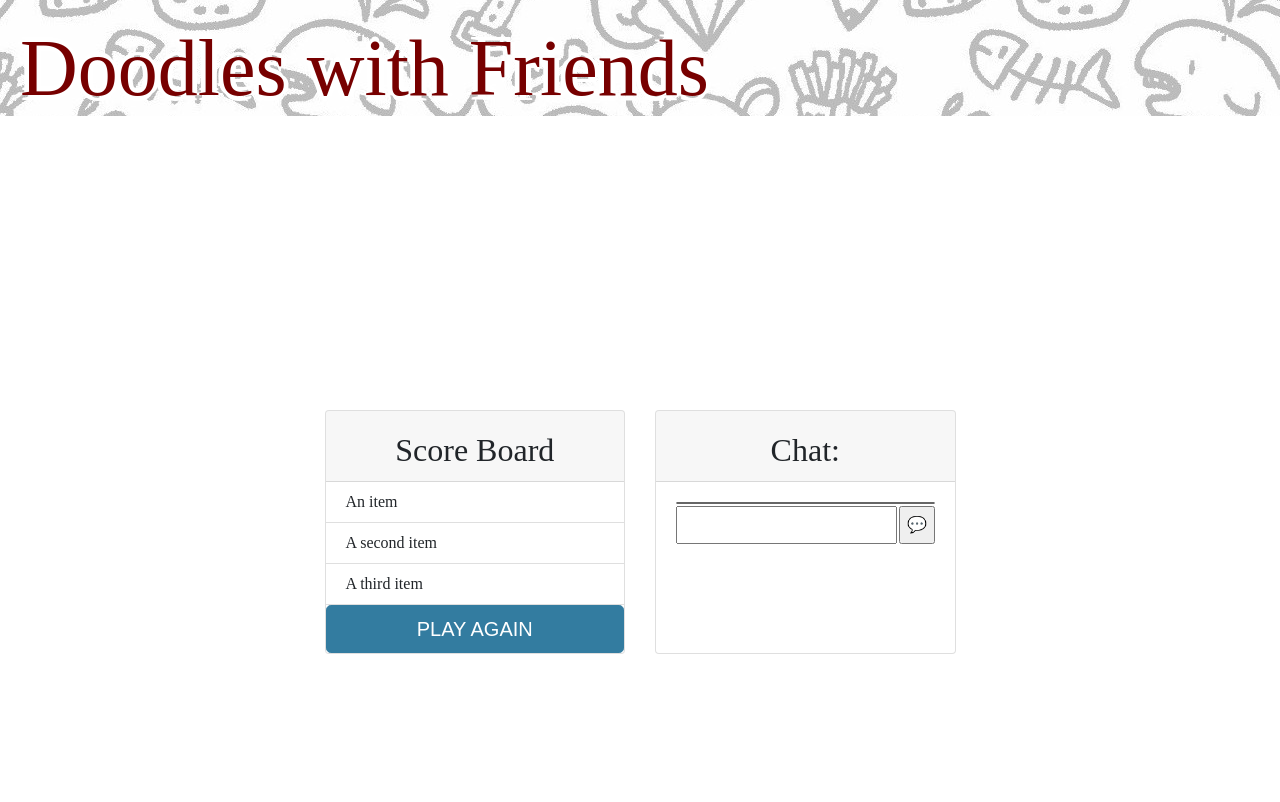
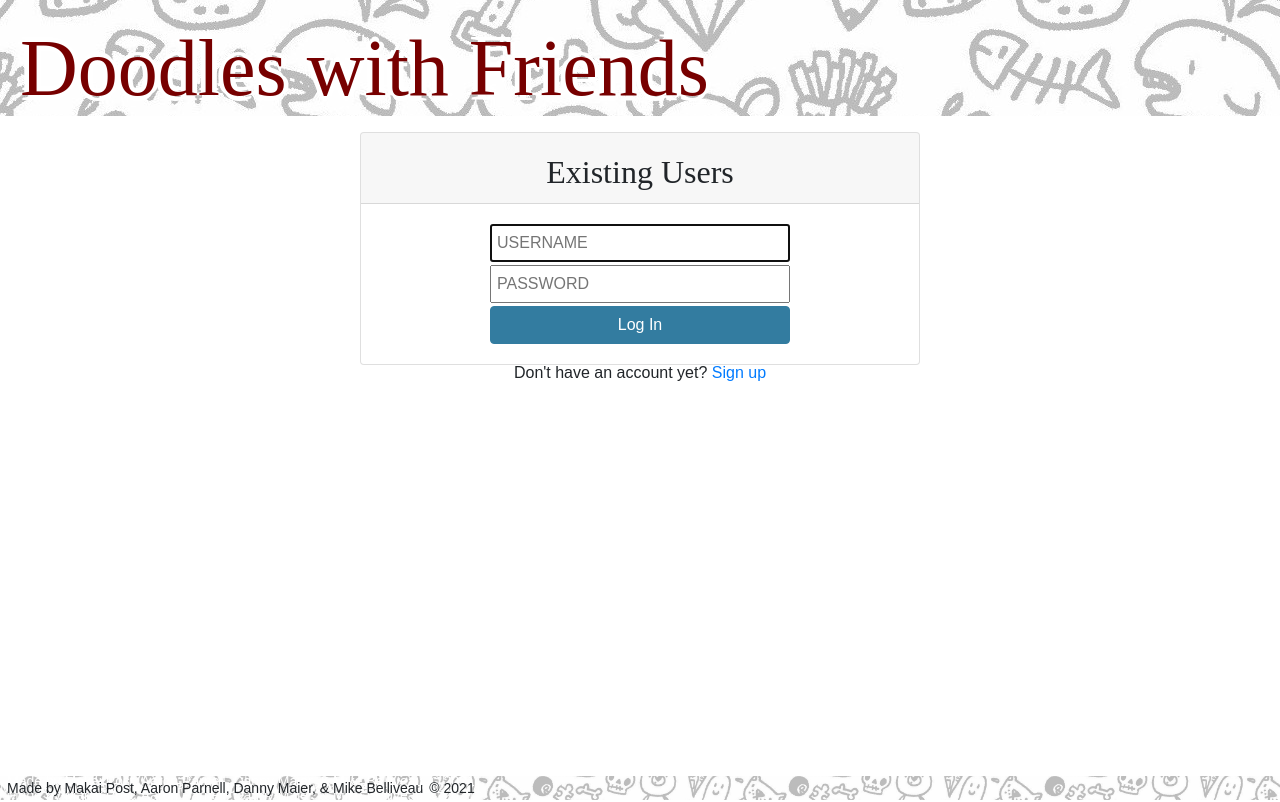
Before and after one commit to ToMakPo/Doodles-with-Friends, a React (Create React App) app in the folder client/: page /login in a window 1280 px wide. Shown: the top 802 px of the page. Built offline with nearby package versions, Linux system fonts and the light colour scheme; a web font is replaced by a local one.

Commit message:
added styling to the scoreboard'

```diff
--- a/client/src/App.js
+++ b/client/src/App.js
@@ -48,7 +48,7 @@ const App = () => {
 					<Router>
 						<PageHeader loggedIn={isAuthenticated} />
 
-					{true ? <ScoreBoard/>: //TODO: remove this line
+					{/* {true ? <ScoreBoard/>: //TODO: remove this line */}
 
 					<main>
 						{!isAuthenticated ? (
@@ -70,7 +70,7 @@ const App = () => {
 							</Switch>
 						)}
 					</main>
-					}
+					{/* } // manual switch end */}
 				</Router>
 
 				}
--- a/client/src/styles/ScoreBoard.css
+++ b/client/src/styles/ScoreBoard.css
@@ -1,8 +1,9 @@
 .container{
     display:flex;
-    justify-content: center;
-    align-content:center
+    /* justify-content: center; */
+    /* align-content:center */
 }
+
 h2{
     text-align: center;
 }
```
Also changed, not shown: client/src/pages/ScoreBoard.js (+11 -2 lines).
